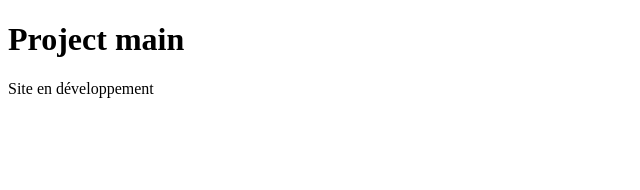
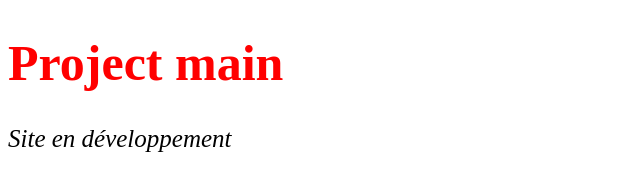
Before and after one commit to AugustinLegrand/testGithub, a plain HTML site: page index.html in a window 1280 px wide. Shown: the whole page, without its empty margins (0-640 px from the left). Drawn offline with Linux system fonts and the light colour scheme.

Commit message:
Add line in css [Branch design]

```diff
--- /dev/null
+++ b/css/style.css
@@ -0,0 +1,9 @@
+h1 {
+    color: red;
+    font-size: 50px;
+}
+
+p {
+    font-style: italic;
+    font-size: 25px;
+}
--- a/index.html
+++ b/index.html
@@ -5,6 +5,7 @@
         <meta http-equiv="X-UA-Compatible" content="IE=edge">
         <meta name="viewport" content="width=device-width, initial-scale=1.0">
         <title>Test Github</title>
+        <link rel="stylesheet" href="./css/style.css">
     </head>
     <body>
         <h1>Project main</h1>
```
